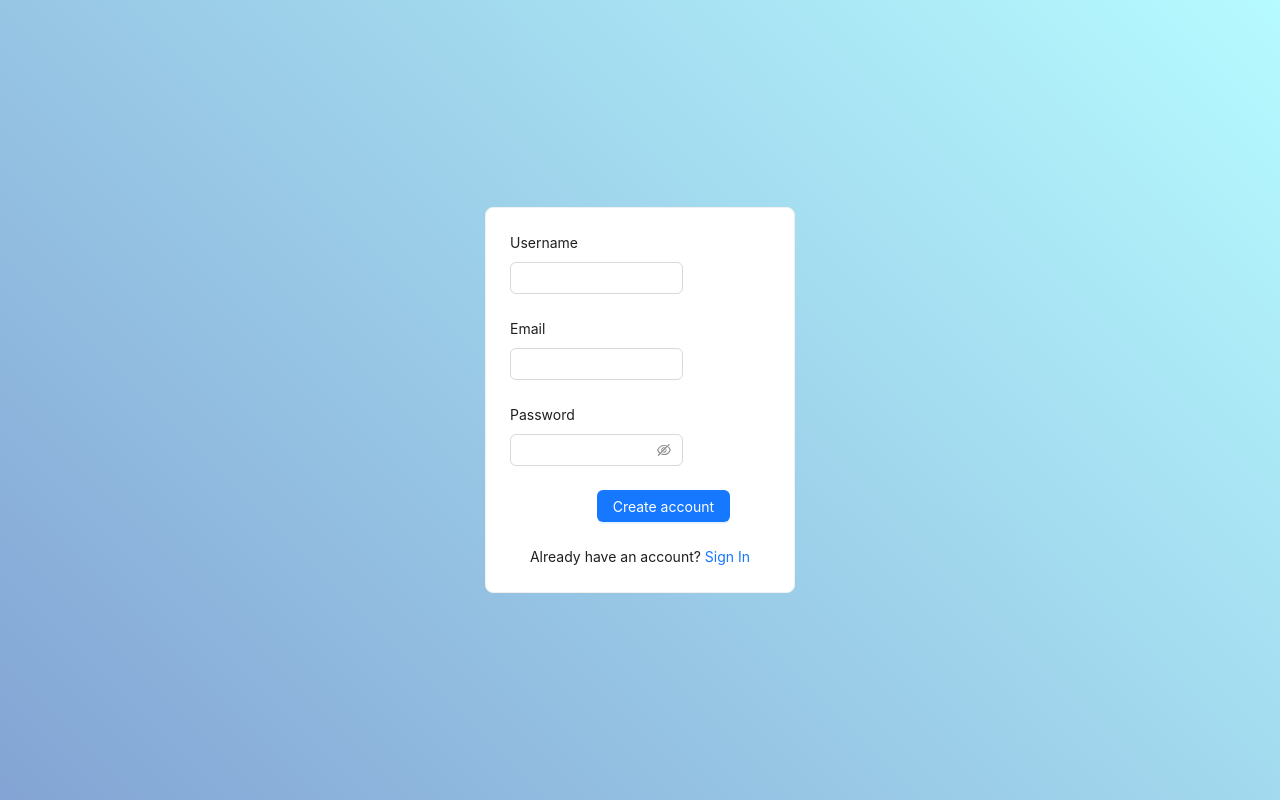
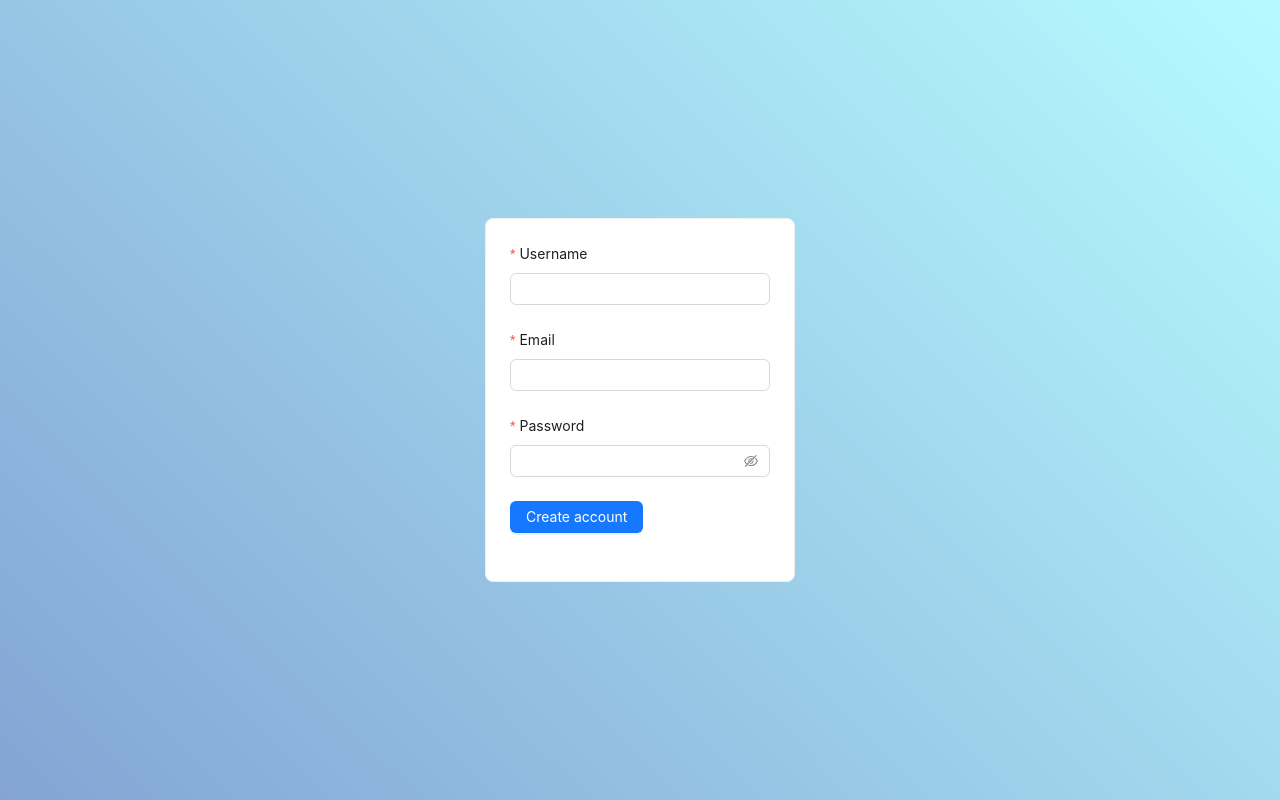
Before and after one commit to AAAAAiden/Proj1, a React (Create React App) app in the folder frontend/: page /signup in a window 1280 px wide. Built offline with nearby package versions, Linux system fonts and the light colour scheme.

Commit message:
solve signup messaging

```diff
--- a/frontend/src/components/Auth/SignUp.jsx
+++ b/frontend/src/components/Auth/SignUp.jsx
@@ -1,113 +1,51 @@
-import { Card, Form, Input, Button, message} from "antd";
-import React from "react";
-import { signUp } from "./auth";
-import { Link } from "react-router-dom";
+import React from 'react';
+import { Form, Input, Button, message, Card } from 'antd';
+import { signUp } from './auth';
 
 const SignUp = () => {
+  const [form] = Form.useForm();
+  const [messageApi, contextHolder] = message.useMessage();
+
   const onFinish = (values) => {
     signUp(values)
       .then((data) => {
         if (data.token) {
-                    console.log('success!');
-                    message.success({
-                        content: 'Sign up successful!',
-                        duration: 3,
-                      });
+          messageApi.success("🎉 Account created successfully!");
+          form.resetFields();
         } else {
-                    message.error(data.message || "Something went wrong.");
+          messageApi.error(data.msg || "Something went wrong.");
         }
       })
-            .catch((error) => {
-                console.error("Sign up error:", error);
-                message.error("Signup failed. Please try again.");
+      .catch((err) => {
+        messageApi.error("Signup failed. Please try again.");
       });
   };
-    const onFinishFailed = (values) => {
-        console.log('not able to sign in with ', values)
-    }
 
   return (
-        <div>
-            <style>{`
-                .ant-form-item-explain {
-                text-align: right;
-                }
-            `}</style>
+    <>
+      {contextHolder}
       <Card>
         <Form
-                    name="basic"
+          form={form}
+          onFinish={onFinish}
           layout="vertical"
-                    requiredMark={false}
-                    labelCol={{ span: 8 }}
-                    wrapperCol={{ span: 16 }}
-                    style={{ maxWidth: 600 }}
-                    initialValues={{ remember: true }}
-                    onFinish={onFinish}
-                    onFinishFailed={onFinishFailed}
-                    autoComplete="off"
         >
-                    <Form.Item
-                    label="Username"
-                    name="username"
-                    rules={[
-                        { required: true, message: 'Please input a username' },
-                        {
-                            validator: async (_, value) => {
-                              if (!value) return Promise.resolve();
-                              const res = await fetch(`http://localhost:5001/api/auth/check-availability?field=username&value=${value}`);
-                              const data = await res.json();
-                              if (!data.available) return Promise.reject("Username is already taken");
-                              return Promise.resolve();
-                            }
-                        }
-                    ]}
-                    >
+          <Form.Item name="username" label="Username" rules={[{ required: true }]}>
             <Input />
           </Form.Item>
-
-                    <Form.Item
-                    label="Email"
-                    name="email"
-                    rules={[
-                        { required: true, message: 'Invalid Email input!' },
-                        { type: "email", message: "Please enter a valid email" },
-                        {
-                        validator: async (_, value) => {
-                            if (!value) return Promise.resolve();
-                            const res = await fetch(`http://localhost:5001/api/auth/check-availability?field=email&value=${value}`);
-                            const data = await res.json();
-                            if (!data.available) return Promise.reject("Email is already registered");
-                            return Promise.resolve();
-                            }
-                        }
-                    ]}
-                    >
+          <Form.Item name="email" label="Email" rules={[{ required: true, type: 'email' }]}>
             <Input />
           </Form.Item>
-
-                    <Form.Item
-                    label="Password"
-                    name="password"
-                    rules={[
-                        { required: true, message: 'Invalid password input!' },
-                        { min: 4, message: 'Password must be at least 4 characters' }
-                    ]}
-                    >
+          <Form.Item name="password" label="Password" rules={[{ required: true, min: 4 }]}>
             <Input.Password />
           </Form.Item>
-
-                    <Form.Item label={null}>
-                    <Button type="primary" htmlType="submit">
-                        Create account
-                    </Button>
+          <Form.Item>
+            <Button type="primary" htmlType="submit">Create account</Button>
           </Form.Item>
-                    <div style={{ textAlign: "center", marginTop: 16 }}>
-                        Already have an account? <Link to="/signin">Sign In</Link>
-                    </div>
         </Form>
       </Card>
-        </div>
-    )
-}
+    </>
+  );
+};
 
-export default SignUp
+export default SignUp;
--- a/frontend/src/index.js
+++ b/frontend/src/index.js
@@ -1,3 +1,4 @@
+import 'antd/dist/reset.css';
 import React, { Component } from 'react';
 import ReactDOM from 'react-dom/client';
 import './index.css';
```
Also changed, not shown: 1 other file (tests, documents, lock files or other folders). Lines whose indentation alone changed are shown as unchanged.
